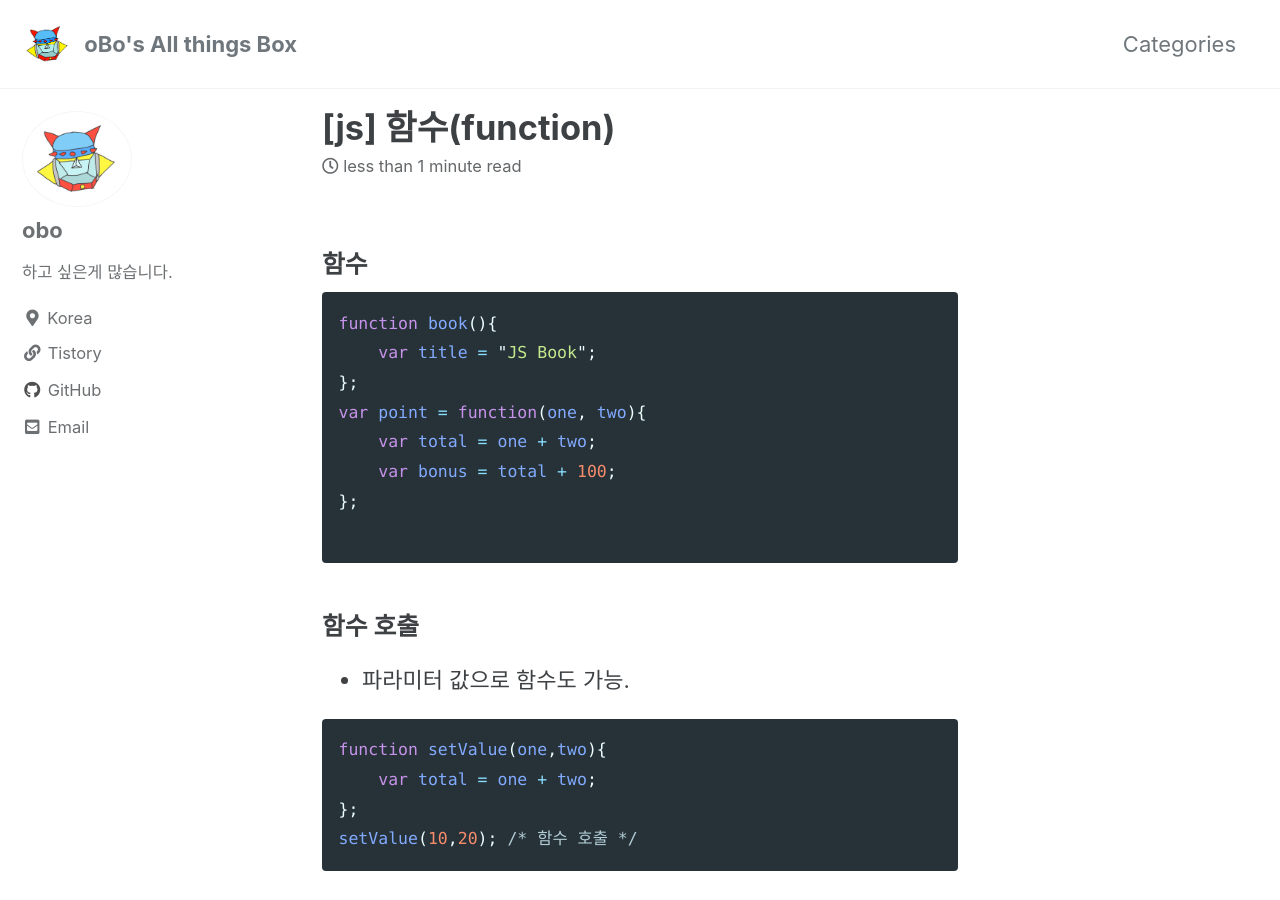
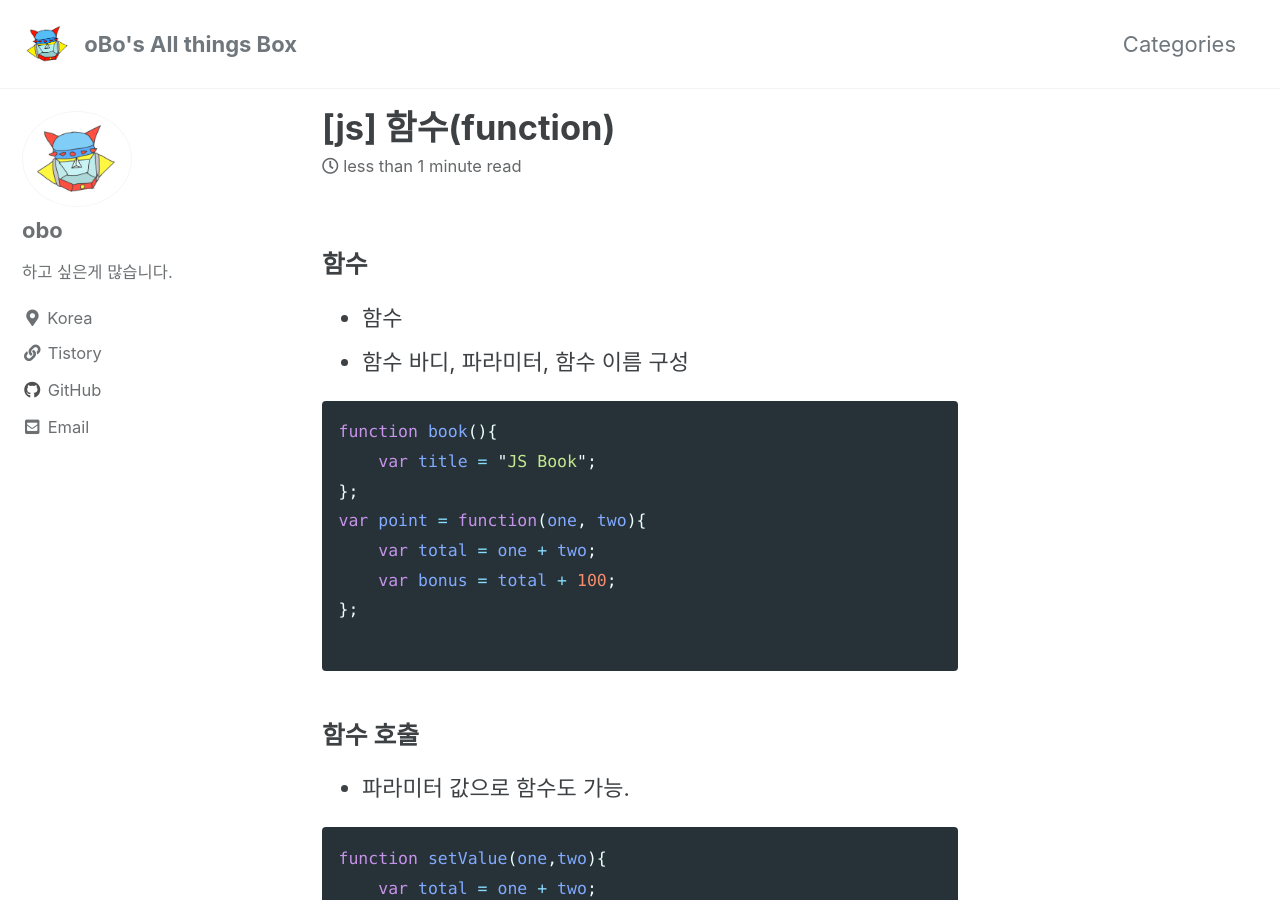
Before and after one commit to ggh-png/happyOBO.github.io, a Jekyll site: the page built from _posts/2020-07-21-js6-post.md, in a window 1280 px wide and 900 px high. Built offline with Jekyll 4.4.1, drawn with Linux system fonts in a browser that asks for light colours; cached includes are drawn as plain includes.

Commit message:
Update 2020-07-21-js6-post.md

````diff
--- a/_posts/2020-07-21-js6-post.md
+++ b/_posts/2020-07-21-js6-post.md
@@ -5,6 +5,8 @@ categories: javascript
 ---
 
 ### 함수
+- 함수
+- 함수 바디, 파라미터, 함수 이름 구성
 
 
 ```javascript
````
